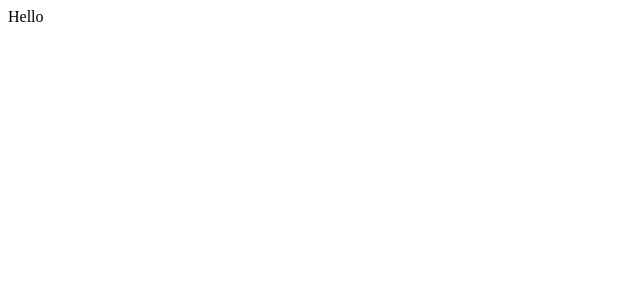
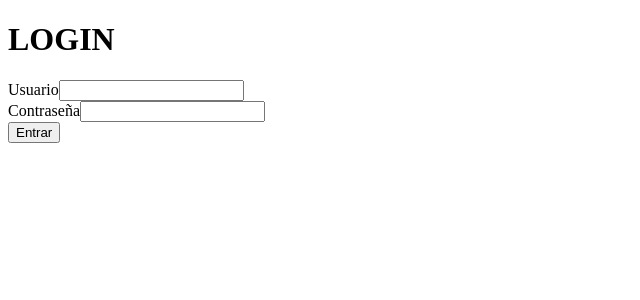
Before and after one commit to ArielMD/next-and-firebase, a Next.js app: page / in a window 1280 px wide. Shown: the top 300 px of the page, without its empty margins (0-640 px from the left). Built offline with nearby package versions, Linux system fonts and the light colour scheme.

Commit message:
feat: html para el formulario del login

```diff
--- a/pages/index.tsx
+++ b/pages/index.tsx
@@ -1,7 +1,52 @@
+import { useForm } from "react-hook-form";
 import Layout from "../components/Layout";
 
-const Home: React.FC = () => {
-  return <Layout title="Home">Hello</Layout>;
+interface IFormLogin {
+  user: String;
+  password: String;
+}
+
+const Login: React.FC = () => {
+  const { register, handleSubmit, errors } = useForm<IFormLogin>();
+
+  const onSubmit = (data: IFormLogin) => {
+    console.log(data);
+  };
+
+  return (
+    <Layout title="Login">
+      <h1>LOGIN</h1>
+      <form onSubmit={handleSubmit(onSubmit)}>
+        <div>
+          <label htmlFor="">Usuario</label>
+          <input
+            type="text"
+            name="user"
+            ref={register({
+              required: "El campo es requerido",
+              pattern: {
+                value: /^[A-Za-z]+$/i,
+                message: "El campo no puede contener numeros",
+              },
+            })}
+          />
+          {errors.user && <small>{(errors.user as any)?.message}</small>}
+        </div>
+        <div>
+          <label htmlFor="">Contraseña</label>
+          <input
+            type="password"
+            name="password"
+            ref={register({ required: "El campo es requerido" })}
+          />
+          {errors.password && (
+            <small>{(errors.password as any)?.message}</small>
+          )}
+        </div>
+        <button>Entrar</button>
+      </form>
+    </Layout>
+  );
 };
 
-export default Home;
+export default Login;
```
Also changed, not shown: package.json (+7 -1 lines), pages/home.tsx (added, +7 -0 lines), 1 other file (tests, documents, lock files or other folders).
